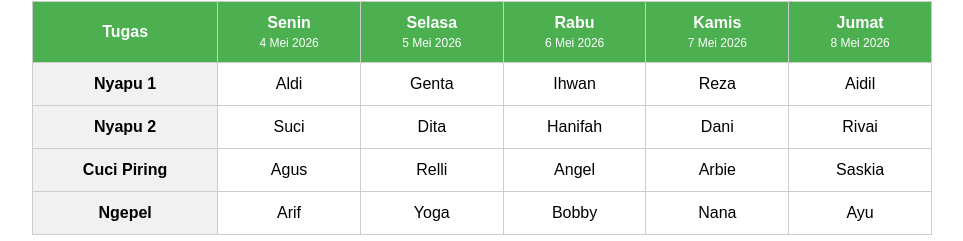
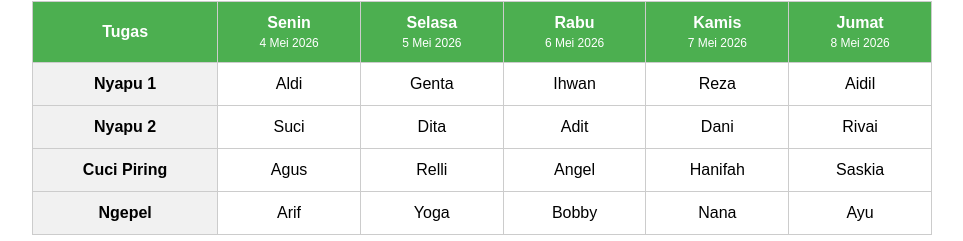
Before and after one commit to dn-p/piket-r7, a React (Create React App) app: page / in a window 1280 px wide. Shown: the part 200-441 px from the top of the page, without its empty margins (158-1121 px from the left). Built offline with nearby package versions, Linux system fonts and the light colour scheme.

Commit message:
swap arbie w/ hanifah

```diff
--- a/src/App.js
+++ b/src/App.js
@@ -22,8 +22,8 @@ const HOLIDAYS = [
 const PEOPLE_BY_DAY = [
   ['Aldi', 'Suci', 'Agus', 'Arif'],       // 0: Senin
   ['Genta', 'Dita', 'Relli', 'Yoga'],     // 1: Selasa
-  ['Ihwan', 'Hanifah', 'Angel', 'Bobby'],    // 2: Rabu
-  ['Reza', 'Dani', 'Arbie', 'Nana'],      // 3: Kamis
+  ['Ihwan', 'Adit', 'Angel', 'Bobby'],    // 2: Rabu
+  ['Reza', 'Dani', 'Hanifah', 'Nana'],      // 3: Kamis
   ['Aidil', 'Rivai', 'Saskia', 'Ayu']    // 4: Jumat
 ];
 
```
